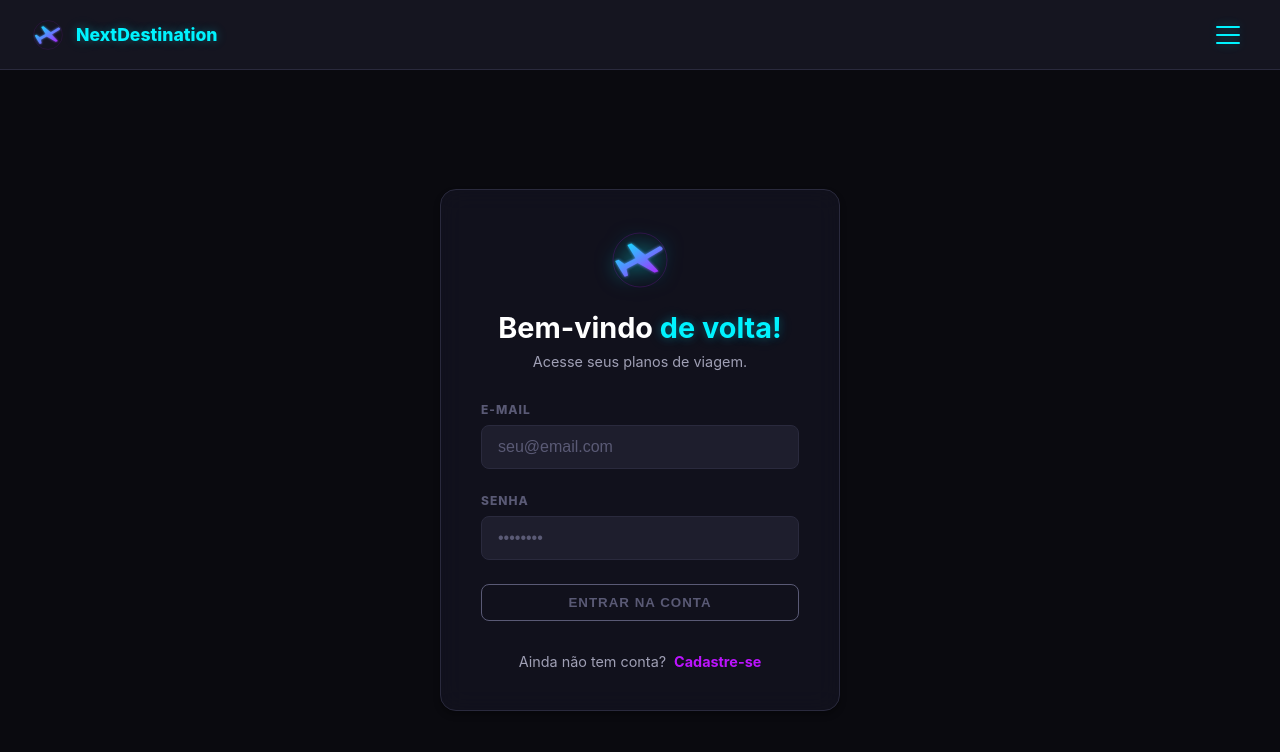
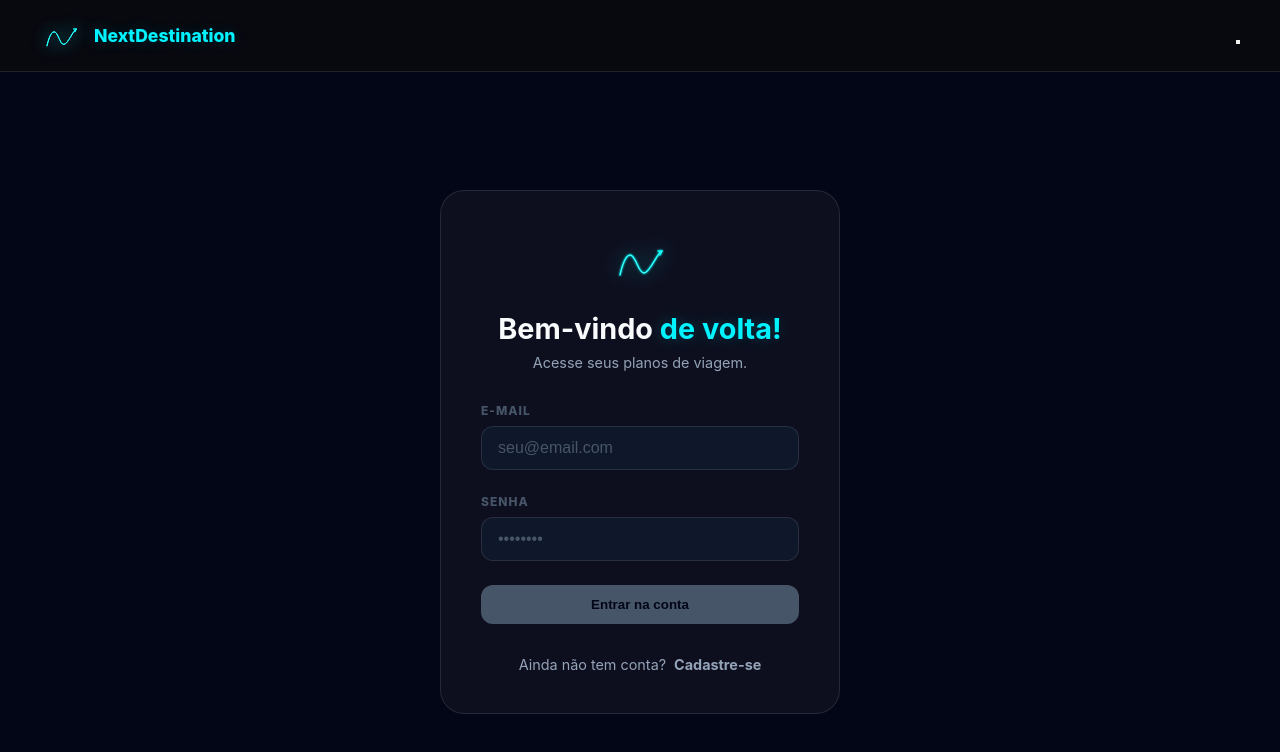
Before and after one commit to itsxjazz/travel-finance-planner, an Angular app in the folder frontend/: page /login in a window 1280 px wide. Shown: the top 752 px of the page. Built offline with nearby package versions, Linux system fonts and the light colour scheme.

Commit message:
feat: reformulação da Home e Header

```diff
--- a/frontend/src/app/components/header/header.html
+++ b/frontend/src/app/components/header/header.html
@@ -6,14 +6,15 @@
 
   <div class="topbar-right">
     @if (isLoggedIn()) {
-      <span class="user-greeting">
-        Olá, <span class="text-cyan">{{ getUserName() }}</span>
-      </span>
+      <div class="user-pill">
+        <span class="user-greeting">
+          Olá, <span class="text-cyan">{{ getUserName() }}</span>
+        </span>
+      </div>
     }
 
-    <button class="menu-trigger" (click)="toggleMenu()">
+    <button class="menu-trigger" (click)="toggleMenu()" aria-label="Menu">
       <div class="hamburger-box" [class.open]="isMenuOpen()">
-        <span class="line"></span>
         <span class="line"></span>
         <span class="line"></span>
       </div>
@@ -22,34 +23,42 @@
 </div>
 
 <nav class="sidebar-offcanvas" [class.active]="isMenuOpen()">
+  <div class="sidebar-bg-logo"></div>
+
   <div class="sidebar-header">
     <div class="nav-brand">
-      <img src="/logo.svg" alt="NextDestination Logo" class="logo-img">
+      <img src="/logo.svg" alt="Logo" class="logo-img">
       <span class="brand-name">NextDestination</span>
     </div>
-    <button class="close-sidebar" (click)="closeMenu()">✕</button>
+    <button class="close-sidebar" (click)="closeMenu()">
+      <svg width="24" height="24" viewBox="0 0 24 24" fill="none" stroke="currentColor" stroke-width="2"><path d="M18 6L6 18M6 6l12 12"/></svg>
+    </button>
   </div>
 
   <div class="nav-links">
     @if (isLoggedIn()) {
       <a routerLink="/dashboard" routerLinkActive="active" (click)="closeMenu()">
-        <span class="icon">🗺️</span> Central de Viagens
+        <svg class="icon" viewBox="0 0 24 24" fill="none" stroke="currentColor" stroke-width="2" stroke-linecap="round" stroke-linejoin="round"><path d="M3 9l9-7 9 7v11a2 2 0 0 1-2 2H5a2 2 0 0 1-2-2z"/><polyline points="9 22 9 12 15 12 15 22"/></svg>
+        Central de Viagens
       </a>
       <a routerLink="/search" routerLinkActive="active" (click)="closeMenu()">
-        <span class="icon">🔍</span> Buscar Destino
+        <svg class="icon" viewBox="0 0 24 24" fill="none" stroke="currentColor" stroke-width="2" stroke-linecap="round" stroke-linejoin="round"><circle cx="11" cy="11" r="8"/><line x1="21" y1="21" x2="16.65" y2="16.65"/></svg>
+        Buscar Destino
       </a>
       <a routerLink="/profile" routerLinkActive="active" (click)="closeMenu()">
-        <span class="icon">⚙️</span> Configurações da Conta
+        <svg class="icon" viewBox="0 0 24 24" fill="none" stroke="currentColor" stroke-width="2" stroke-linecap="round" stroke-linejoin="round"><circle cx="12" cy="12" r="3"/><path d="M19.4 15a1.65 1.65 0 0 0 .33 1.82l.06.06a2 2 0 0 1 0 2.83 2 2 0 0 1-2.83 0l-.06-.06a1.65 1.65 0 0 0-1.82-.33 1.65 1.65 0 0 0-1 1.51V21a2 2 0 0 1-2 2 2 2 0 0 1-2-2v-.09A1.65 1.65 0 0 0 9 19.4a1.65 1.65 0 0 0-1.82.33l-.06.06a2 2 0 0 1-2.83 0 2 2 0 0 1 0-2.83l.06-.06a1.65 1.65 0 0 0 .33-1.82 1.65 1.65 0 0 0-1.51-1H3a2 2 0 0 1-2-2 2 2 0 0 1 2-2h.09A1.65 1.65 0 0 0 4.6 9a1.65 1.65 0 0 0-.33-1.82l-.06-.06a2 2 0 0 1 0-2.83 2 2 0 0 1 2.83 0l.06.06a1.65 1.65 0 0 0 1.82.33H9a1.65 1.65 0 0 0 1-1.51V3a2 2 0 0 1 2-2 2 2 0 0 1 2 2v.09a1.65 1.65 0 0 0 1 1.51 1.65 1.65 0 0 0 1.82-.33l.06-.06a2 2 0 0 1 2.83 0 2 2 0 0 1 0 2.83l-.06.06a1.65 1.65 0 0 0-.33 1.82V9a1.65 1.65 0 0 0 1.51 1H21a2 2 0 0 1 2 2 2 2 0 0 1-2 2h-.09a1.65 1.65 0 0 0-1.51 1z"/></svg>
+        Configurações
       </a>
     }
   </div>
 
   <div class="nav-actions">
     @if (!isLoggedIn()) {
-      <a routerLink="/login" class="link-simples" (click)="closeMenu()">Já tem uma conta? Faça login</a>
-      <a routerLink="/register" class="btn-neon w-full" (click)="closeMenu()">REGISTRAR</a>
+      <a routerLink="/login" class="link-simples" (click)="closeMenu()">Entrar na conta</a>
+      <a routerLink="/register" class="btn-neon w-full" (click)="closeMenu()">CRIAR CONTA</a>
     } @else {
-      <button (click)="logout()" class="btn-neon btn-danger w-full">
+      <button (click)="logout()" class="btn-logout-fintech">
+        <svg width="20" height="20" viewBox="0 0 24 24" fill="none" stroke="currentColor" stroke-width="2" stroke-linecap="round" stroke-linejoin="round"><path d="M9 21H5a2 2 0 0 1-2-2V5a2 2 0 0 1 2-2h4"/><polyline points="16 17 21 12 16 7"/><line x1="21" y1="12" x2="9" y2="12"/></svg>
         Sair da Conta
       </button>
     }
--- a/frontend/src/app/components/header/header.scss
+++ b/frontend/src/app/components/header/header.scss
@@ -1,29 +1,25 @@
 /* --- TOPBAR GLOBAL --- */
-.global-topbar {
+.global-topbar { // Estilização geral da topbar
   position: fixed;
-  top: 0;
-  left: 0;
+  top: 0; left: 0;
   width: 100%;
-  height: 70px;
-  background: var(--bg-card);
+  height: 72px;
+  background: rgba(10, 10, 15, 0.85);
+  backdrop-filter: blur(12px);
   border-bottom: 1px solid var(--border-color);
   display: flex;
   justify-content: space-between;
   align-items: center;
-  padding: 0 32px;
+  padding: 0 40px;
   z-index: 1000;
-  box-sizing: border-box;
-
-  @media (max-width: 480px) { padding: 0 16px; }
 
   .topbar-brand {
     display: flex;
     align-items: center;
     gap: 12px;
     cursor: pointer;
-    text-decoration: none;
 
-    .mini-logo { width: 32px; height: 32px; }
+    .mini-logo { height: 28px; filter: drop-shadow(0 0 8px var(--cyan-neon)); }
     .brand-name {
       color: var(--cyan-neon);
       font-weight: 800;
@@ -34,47 +30,20 @@
   }
 
   .topbar-right {
-    display: flex;
-    align-items: center;
-    gap: 20px;
+    .user-pill {
+      background: rgba(0, 243, 255, 0.05);
+      padding: 6px 16px;
+      border-radius: 100px;
+      border: 1px solid rgba(0, 243, 255, 0.1);
 
-    .user-greeting {
-      color: var(--text-secondary);
-      font-size: 0.95rem;
-      .text-cyan { color: var(--cyan-neon); font-weight: 700; }
-    }
-  }
-}
-
-/* --- BOTÃO HAMBURGUER --- */
-.menu-trigger {
-  background: transparent;
-  border: none;
-  cursor: pointer;
-  padding: 8px;
-  display: flex;
-  align-items: center;
-
-  .hamburger-box {
-    width: 24px;
-    height: 18px;
-    display: flex;
-    flex-direction: column;
-    justify-content: space-between;
-
-    .line {
-      width: 100%;
-      height: 2px;
-      background: var(--cyan-neon);
-      box-shadow: var(--glow-cyan);
-      transition: 0.3s cubic-bezier(0.4, 0, 0.2, 1);
-      border-radius: 4px;
-    }
-
-    &.open {
-      .line:nth-child(1) { transform: translateY(8px) rotate(45deg); }
-      .line:nth-child(2) { opacity: 0; }
-      .line:nth-child(3) { transform: translateY(-8px) rotate(-45deg); }
+      .user-greeting {
+        color: var(--text-secondary);
+        font-size: 0.9rem;
+        .text-cyan {
+          color: var(--cyan-neon); // Nome agora brilha em ciano
+          font-weight: 700;
+        }
+      }
     }
   }
 }
@@ -82,122 +51,84 @@
 /* --- SIDEBAR OFF-CANVAS --- */
 .sidebar-offcanvas {
   position: fixed;
-  top: 0;
-  left: 0;
-  width: 300px;
+  top: 0; left: 0;
+  width: 320px;
   height: 100vh;
   background: var(--bg-main);
   border-right: 1px solid var(--border-color);
   z-index: 2000;
   display: flex;
   flex-direction: column;
-  padding: 32px;
-  box-sizing: border-box;
+  padding: 40px;
   transform: translateX(-100%);
-  transition: transform 0.4s cubic-bezier(0.4, 0, 0.2, 1);
+  transition: transform 0.5s cubic-bezier(0.16, 1, 0.3, 1);
 
   &.active { transform: translateX(0); }
 
-  @media (max-width: 480px) { width: 100%; }
+  .sidebar-bg-logo {
+    position: absolute;
+    inset: 0;
+    background:
+      linear-gradient(to bottom, rgba(2, 6, 23, 0.9), #020617),
+      url("../../../../public/logo.svg") no-repeat center;
+    background-size: cover, 140%;
+    opacity: 0.05;
+    z-index: -1;
+  }
 
   .sidebar-header {
-    display: flex;
-    justify-content: space-between;
-    align-items: center;
-    margin-bottom: 48px;
-
+    display: flex; justify-content: space-between; margin-bottom: 60px;
     .nav-brand {
-      display: flex;
-      align-items: center;
-      gap: 12px;
-      text-decoration: none;
-      .logo-img { width: 32px; height: 32px; }
+      display: flex; align-items: center; gap: 12px;
+      .logo-img { height: 32px; filter: drop-shadow(0 0 5px var(--cyan-neon)); }
       .brand-name { color: var(--cyan-neon); font-weight: 800; font-size: 1.2rem; }
     }
+    .close-sidebar { background: none; border: none; color: #64748b; cursor: pointer; &:hover { color: #fff; } }
+  }
 
-    .close-sidebar {
-      background: none;
-      border: none;
-      color: var(--text-primary);
-      font-size: 1.5rem;
-      cursor: pointer;
+  .nav-links {
+    display: flex; flex-direction: column; gap: 10px;
+    a {
+      text-decoration: none; color: var(--text-secondary);
+      padding: 14px 20px; border-radius: var(--radius-md);
+      display: flex; align-items: center; gap: 15px;
+      font-weight: 600; transition: 0.2s;
+
+      .icon { width: 20px; color: var(--text-muted); transition: 0.2s; }
+
+      &:hover, &.active {
+        background: rgba(0, 243, 255, 0.08);
+        color: var(--cyan-neon);
+        .icon { color: var(--cyan-neon); }
+      }
     }
   }
 
-  .nav-links {
-    display: flex;
-    flex-direction: column;
-    gap: 16px;
-
-    a {
-      text-decoration: none;
-      color: var(--text-secondary);
-      font-weight: 600;
-      padding: 14px 20px;
-      border-radius: var(--radius-md);
-      display: flex;
-      align-items: center;
-      gap: 12px;
-      transition: 0.3s;
-
-      &:hover, &.active {
-        background: rgba(0, 243, 255, 0.05);
-        color: var(--cyan-neon);
-        border: 1px solid rgba(0, 243, 255, 0.1);
-      }
-
-      .icon { font-size: 1.2rem; }
-    }
-  }
-
-  /* --- AÇÕES (LOGIN / REGISTRAR) --- */
+  /* BOTÃO SAIR */
   .nav-actions {
     margin-top: auto;
-    padding-top: 24px;
-    border-top: 1px dashed var(--border-color);
-    display: flex;
-    flex-direction: column;
-    gap: 16px;
-
-    /* ESTILO DO LOGIN */
-    .link-simples {
-      text-decoration: none !important;
+    .btn-logout-fintech {
+      width: 100%;
+      background: transparent;
+      border: 1px solid var(--border-color);
       color: var(--text-secondary);
-      font-weight: 600;
-      font-size: 0.9rem;
-      text-align: center;
-      padding: 12px;
-      transition: all 0.3s ease;
-      letter-spacing: 0.5px;
+      padding: 14px;
+      border-radius: var(--radius-md);
+      display: flex; align-items: center; justify-content: center; gap: 10px;
+      font-weight: 600; cursor: pointer; transition: 0.3s;
 
       &:hover {
+        border-color: var(--cyan-neon);
         color: var(--cyan-neon);
-        text-shadow: var(--glow-cyan);
-      }
-    }
-
-    .w-full { width: 100%; }
-
-    .btn-danger {
-      color: var(--pink-neon) !important;
-      border-color: var(--pink-neon) !important;
-      &:hover {
-        background: var(--pink-neon) !important;
-        color: var(--bg-main) !important;
-        box-shadow: 0 0 15px rgba(255, 0, 85, 0.4) !important;
+        background: rgba(0, 243, 255, 0.02);
       }
     }
   }
 }
 
-/* OVERLAY */
 .menu-overlay {
-  position: fixed;
-  top: 0;
-  left: 0;
-  width: 100vw;
-  height: 100vh;
-  background: rgba(0, 0, 0, 0.7);
+  position: fixed; inset: 0;
+  background: rgba(2, 6, 23, 0.6);
   backdrop-filter: blur(4px);
   z-index: 1500;
 }
--- a/frontend/src/app/pages/home/home.scss
+++ b/frontend/src/app/pages/home/home.scss
@@ -1,110 +1,142 @@
-.home-wrapper { // CONTAINER PRINCIPAL
+@import url('https://fonts.googleapis.com/css2?family=Inter:wght@400;600;800&display=swap');
+
+.home-wrapper { // Estilização do container principal da página
   min-height: 100vh;
-  background-image:
-    linear-gradient(rgba(10, 10, 15, 0.7), rgba(10, 10, 15, 0.98)),
-    url('https://images.unsplash.com/photo-1540959733332-eab4deabeeaf?auto=format&fit=crop&q=80&w=1920');
-  background-size: cover;
-  background-position: center;
-  background-repeat: no-repeat;
-  background-attachment: fixed;
-  color: var(--text-primary);
-}
-
-.container {// CONTAINER INTERNO CENTRALIZADO
-  max-width: 1200px;
-  margin: 0 auto;
-  padding: 0 24px;
-}
-
-.hero-section { // SEÇÃO PRINCIPAL
-  height: 100vh;
+  background-color: #020617;
+  color: #f8fafc;
+  font-family: 'Inter', sans-serif;
   display: flex;
   align-items: center;
   justify-content: center;
+  position: relative;
+  overflow: hidden;
+}
+
+/* GRID DE FUNDO */
+.bg-grid {
+  position: fixed;
+  inset: 0;
+  background-image:
+    linear-gradient(to right, rgba(0, 255, 255, 0.05) 1px, transparent 1px),
+    linear-gradient(to bottom, rgba(0, 255, 255, 0.05) 1px, transparent 1px);
+  background-size: 50px 50px;
+  mask-image: radial-gradient(circle at center, black, transparent 90%);
+}
+
+.glow-orb { // Glowing orb para efeito visual
+  position: fixed;
+  width: 800px;
+  height: 800px;
+  background: radial-gradient(circle, rgba(0, 255, 255, 0.08) 0%, transparent 70%);
+  top: 50%;
+  left: 50%;
+  transform: translate(-50%, -50%);
+  filter: blur(80px);
+  pointer-events: none;
+}
+
+.hero-container { // Estilização do container principal da página
+  z-index: 10;
+  width: 100%;
+  max-width: 1000px;
+  padding: 60px 24px;
   text-align: center;
+}
 
-  .hero-content {
-    max-width: 850px;
-    animation: fadeInUp 1s ease-out;
+/* BADGE */
+.trust-badge {
+  display: inline-flex;
+  align-items: center;
+  gap: 10px;
+  padding: 6px 16px;
+  background: rgba(0, 255, 255, 0.03);
+  border: 1px solid rgba(0, 255, 255, 0.15);
+  border-radius: 100px;
+  margin-bottom: 40px;
 
-    .brand-badge {
-      display: inline-block;
-      padding: 8px 16px;
-      background: rgba(0, 243, 255, 0.1);
-      border: 1px solid var(--cyan-neon);
-      color: var(--cyan-neon);
-      border-radius: 50px;
-      font-weight: 700;
-      text-transform: uppercase;
-      letter-spacing: 2px;
-      font-size: 0.8rem;
-      margin-bottom: 24px;
-      box-shadow: var(--glow-cyan);
+  .badge-icon { width: 16px; color: #00ffff; }
+  .badge-text { font-size: 0.8rem; font-weight: 600; color: #00ffff; text-transform: uppercase; letter-spacing: 1px; }
 }
 
 .hero-title {
-      font-size: clamp(2.5rem, 6vw, 4.5rem);
+  font-size: clamp(2.5rem, 7vw, 4.5rem);
   font-weight: 800;
+  line-height: 1.05;
+  letter-spacing: -3px;
   margin-bottom: 24px;
-      line-height: 1.1;
 
-      span {
-        color: var(--cyan-neon);
-        text-shadow: var(--glow-cyan);
+  .highlight {
+    color: #00ffff;
+    text-shadow: 0 0 20px rgba(0, 255, 255, 0.3);
   }
 }
 
 .hero-description {
-      font-size: 1.25rem;
-      color: var(--text-secondary);
-      max-width: 700px;
-      margin: 0 auto 40px;
+  font-size: 1.15rem;
+  color: #94a3b8;
+  max-width: 550px;
+  margin: 0 auto 48px;
   line-height: 1.6;
 }
+
+/* BOTÃO PRINCIPAL */
+.btn-primary {
+  background: #00ffff;
+  color: #020617;
+  border: none;
+  padding: 20px 42px;
+  font-size: 1.1rem;
+  font-weight: 700;
+  border-radius: 12px;
+  cursor: pointer;
+  display: inline-flex;
+  align-items: center;
+  gap: 12px;
+  transition: 0.3s;
+  box-shadow: 0 0 30px rgba(0, 255, 255, 0.2);
+
+  &:hover {
+    transform: translateY(-3px);
+    box-shadow: 0 0 45px rgba(0, 255, 255, 0.4);
+    .arrow { transform: translateX(5px); }
   }
 }
 
-/* FEATURES */
-.features-section {
-  padding: 100px 0;
-
+/* CARDS DE FUNCIONALIDADES */
 .features-grid {
   display: grid;
-    grid-template-columns: repeat(auto-fit, minmax(300px, 1fr));
-    gap: 32px;
+  grid-template-columns: repeat(auto-fit, minmax(280px, 1fr));
+  gap: 24px;
+  margin-top: 100px;
+
+  .feature-card {
+    background: rgba(15, 23, 42, 0.4);
+    border: 1px solid rgba(255, 255, 255, 0.05);
+    padding: 32px;
+    border-radius: 20px;
+    backdrop-filter: blur(12px);
+    text-align: left;
+    transition: 0.3s;
+
+    &:hover {
+      border-color: rgba(0, 255, 255, 0.4);
+      background: rgba(0, 255, 255, 0.02);
     }
 
-  .feature-card {
-    padding: 40px 30px;
-    text-align: center;
-    background: rgba(21, 21, 32, 0.85); /* Fundo semi-transparente para ver a imagem */
-    backdrop-filter: blur(10px); /* Efeito de vidro fosco */
-    border: 1px solid var(--border-color);
-    border-radius: var(--radius-lg);
-    transition: all 0.3s ease;
-
-    &:hover {
-      transform: translateY(-10px);
-      border-color: var(--cyan-neon);
-      box-shadow: var(--glow-cyan);
+    .icon-container {
+      width: 48px;
+      height: 48px;
+      margin-bottom: 24px;
+      svg { width: 100%; height: 100%; }
     }
 
-    .feature-icon { font-size: 3rem; margin-bottom: 20px; }
-    h3 { margin-bottom: 12px; font-size: 1.4rem; }
-    p { color: var(--text-secondary); line-height: 1.6; }
+    h3 { font-size: 1.1rem; font-weight: 700; margin-bottom: 10px; color: #fff; }
+    p { color: #64748b; font-size: 0.9rem; line-height: 1.5; }
   }
 }
 
-.home-footer {
-  padding: 40px;
-  text-align: center;
-  color: var(--text-muted);
-  background: rgba(10, 10, 15, 0.9);
-
-  span { color: var(--purple-neon); font-weight: 600; }
+/* MOBILE */
+@media (max-width: 768px) {
+  .hero-container { padding-top: 40px; }
+  .features-grid { grid-template-columns: 1fr; margin-top: 60px; }
 }
-
-@keyframes fadeInUp {
-  from { opacity: 0; transform: translateY(40px); }
-  to { opacity: 1; transform: translateY(0); }
-}
--- a/frontend/src/app/pages/home/home.ts
+++ b/frontend/src/app/pages/home/home.ts
@@ -12,7 +12,6 @@ import { Router } from '@angular/router';
 export class Home {
   private router = inject(Router);
 
-  // Função disparada pelo botão principal
   startPlanning() {
     this.router.navigate(['/search']);
   }
--- a/frontend/src/styles.scss
+++ b/frontend/src/styles.scss
@@ -1,31 +1,29 @@
 /* ==========================================================================
-   VARIÁVEIS GLOBAIS - TEMA DARK NEON
+   VARIÁVEIS GLOBAIS - TEMA CIANO (CLEAN DARK)
    ========================================================================== */
 :root {
-  /* Cores de Fundo (Backgrounds) */
-  --bg-main: #0a0a0f;       /* Fundo principal super escuro */
-  --bg-card: #151520;       /* Fundo dos painéis/cards */
-  --bg-input: #1e1e2d;      /* Fundo dos campos de digitação */
+  /* Cores de Fundo - Tons de Azul Profundo */
+  --bg-main: #020617;
+  --bg-card: rgba(15, 23, 42, 0.4);
+  --bg-input: #0f172a;
 
-  /* Cores Neon (Acentos) */
-  --cyan-neon: #00f3ff;     /* Ciano principal (botões primários, valores em alta) */
-  --purple-neon: #bc13fe;   /* Roxo secundário (detalhes, bordas ativas) */
-  --pink-neon: #ff0055;     /* Rosa/Vermelho (alertas, erros, botões destrutivos) */
+  /* Cores Neon (Estritamente Ciano) */
+  --cyan-neon: #00f3ff;
+  --cyan-glow: rgba(0, 243, 255, 0.3);
 
   /* Cores de Texto */
-  --text-primary: #ffffff;
-  --text-secondary: #a0a0b5;
-  --text-muted: #5a5a75;
+  --text-primary: #f8fafc;
+  --text-secondary: #94a3b8;
+  --text-muted: #475569;
 
   /* Bordas e Sombras */
-  --border-color: #2a2a3d;
-  --glow-cyan: 0 0 10px rgba(0, 243, 255, 0.3), 0 0 20px rgba(0, 243, 255, 0.1);
-  --glow-purple: 0 0 10px rgba(188, 19, 254, 0.3);
+  --border-color: rgba(255, 255, 255, 0.1);
+  --glow-cyan: 0 0 15px rgba(0, 243, 255, 0.2), 0 0 30px rgba(0, 243, 255, 0.1);
 
-  /* Curvaturas */
-  --radius-sm: 4px;
-  --radius-md: 8px;
-  --radius-lg: 16px;
+  /* Curvaturas Fintech */
+  --radius-sm: 6px;
+  --radius-md: 12px;
+  --radius-lg: 24px;
 }
 
 /* ==========================================================================
@@ -37,69 +35,72 @@
   box-sizing: border-box;
 }
 
-body {
+/* No seu styles.scss */
+html, body {
+  height: 100%;
+  width: 100%;
+  margin: 0;
+  padding: 0;
   background-color: var(--bg-main);
   color: var(--text-primary);
-  font-family: 'Inter', -apple-system, BlinkMacSystemFont, 'Segoe UI', Roboto, Helvetica, Arial, sans-serif;
-  -webkit-font-smoothing: antialiased;
-  min-height: 100vh;
+  font-family: 'Inter', sans-serif;
 }
 
-/* Classes Utilitárias Globais (Para usar nos botões de todo o app) */
+body {
+  padding-top: 72px;
+  -webkit-font-smoothing: antialiased;
+  overflow-x: hidden;
+}
+
+/* Classes Utilitárias Modernas */
 .btn-neon {
-  background: transparent;
-  color: var(--cyan-neon);
-  border: 1px solid var(--cyan-neon);
-  padding: 10px 20px;
+  background: var(--cyan-neon);
+  color: #020617;
+  border: none;
+  padding: 12px 24px;
   border-radius: var(--radius-md);
-  font-weight: 600;
-  text-transform: uppercase;
-  letter-spacing: 1px;
+  font-weight: 700;
   cursor: pointer;
-  transition: all 0.3s ease;
-  box-shadow: 0 0 5px rgba(0, 243, 255, 0.1);
+  transition: all 0.3s cubic-bezier(0.4, 0, 0.2, 1);
+  box-shadow: var(--glow-cyan);
 
   &:hover {
-    background: var(--cyan-neon);
-    color: var(--bg-main);
-    box-shadow: var(--glow-cyan);
+    transform: translateY(-2px);
+    box-shadow: 0 0 40px rgba(0, 243, 255, 0.4);
   }
 
   &:disabled {
-    border-color: var(--text-muted);
-    color: var(--text-muted);
+    background: var(--text-muted);
     cursor: not-allowed;
     box-shadow: none;
-    background: transparent;
+    transform: none;
   }
 }
 
 .card-dark {
-  background-color: var(--bg-card);
+  background: var(--bg-card);
+  backdrop-filter: blur(12px);
   border: 1px solid var(--border-color);
   border-radius: var(--radius-lg);
-  padding: 20px;
-  box-shadow: 0 4px 6px rgba(0, 0, 0, 0.3);
+  padding: 32px;
+  transition: border-color 0.3s ease;
+
+  &:hover {
+    border-color: rgba(0, 243, 255, 0.3);
+  }
 }
 
-/* Scrollbar Customizada */
+/* Scrollbar Estilo Dark */
 ::-webkit-scrollbar {
-  width: 8px;
+  width: 6px;
 }
 ::-webkit-scrollbar-track {
-  background: var(--bg-main);
+  background: #020617;
 }
 ::-webkit-scrollbar-thumb {
-  background: var(--border-color);
-  border-radius: 4px;
+  background: #1e293b;
+  border-radius: 10px;
 }
 ::-webkit-scrollbar-thumb:hover {
-  background: var(--purple-neon);
+  background: var(--cyan-neon);
 }
-
-// Responsividade
-body {
-  padding-top: 70px;
-  margin: 0;
-  background-color: var(--bg-main);
-}
```
Also changed, not shown: frontend/src/app/pages/home/home.html (+57 -41 lines), frontend/public/logo.svg. Lines whose indentation alone changed are shown as unchanged.
